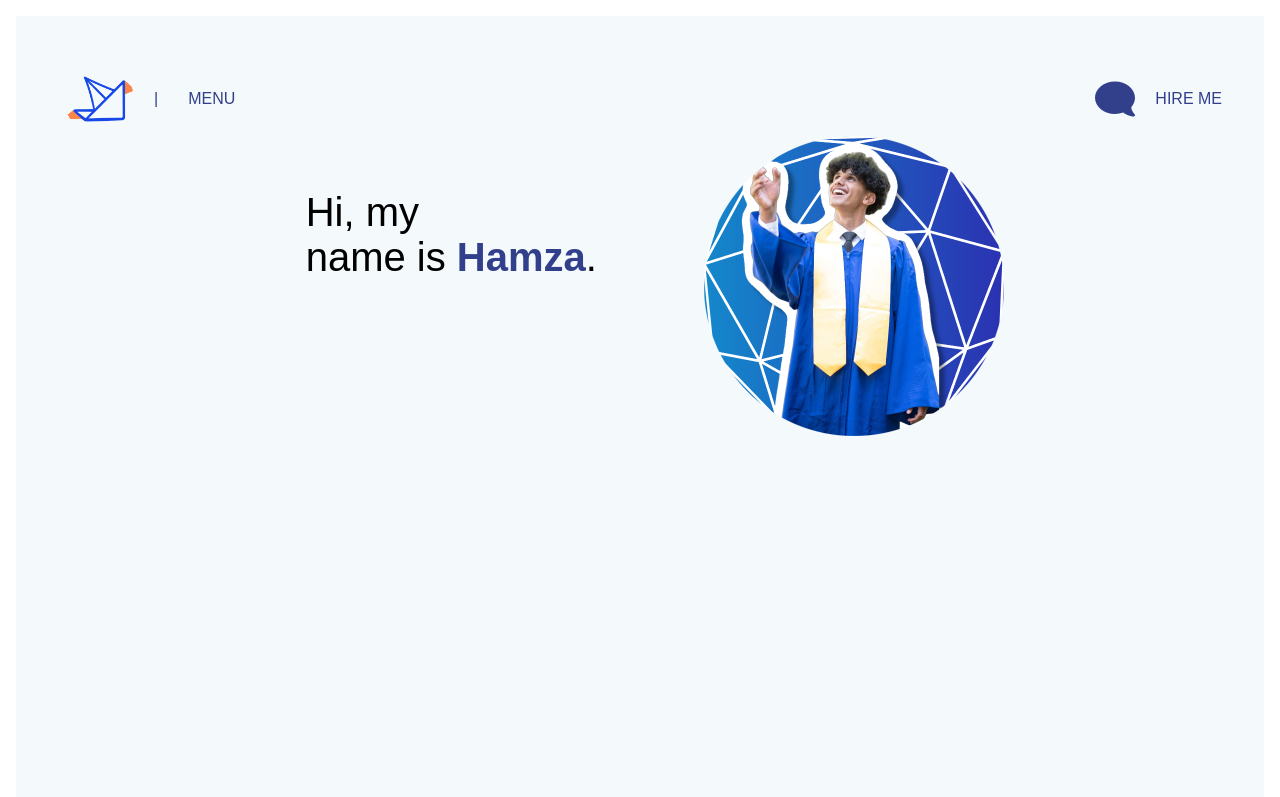
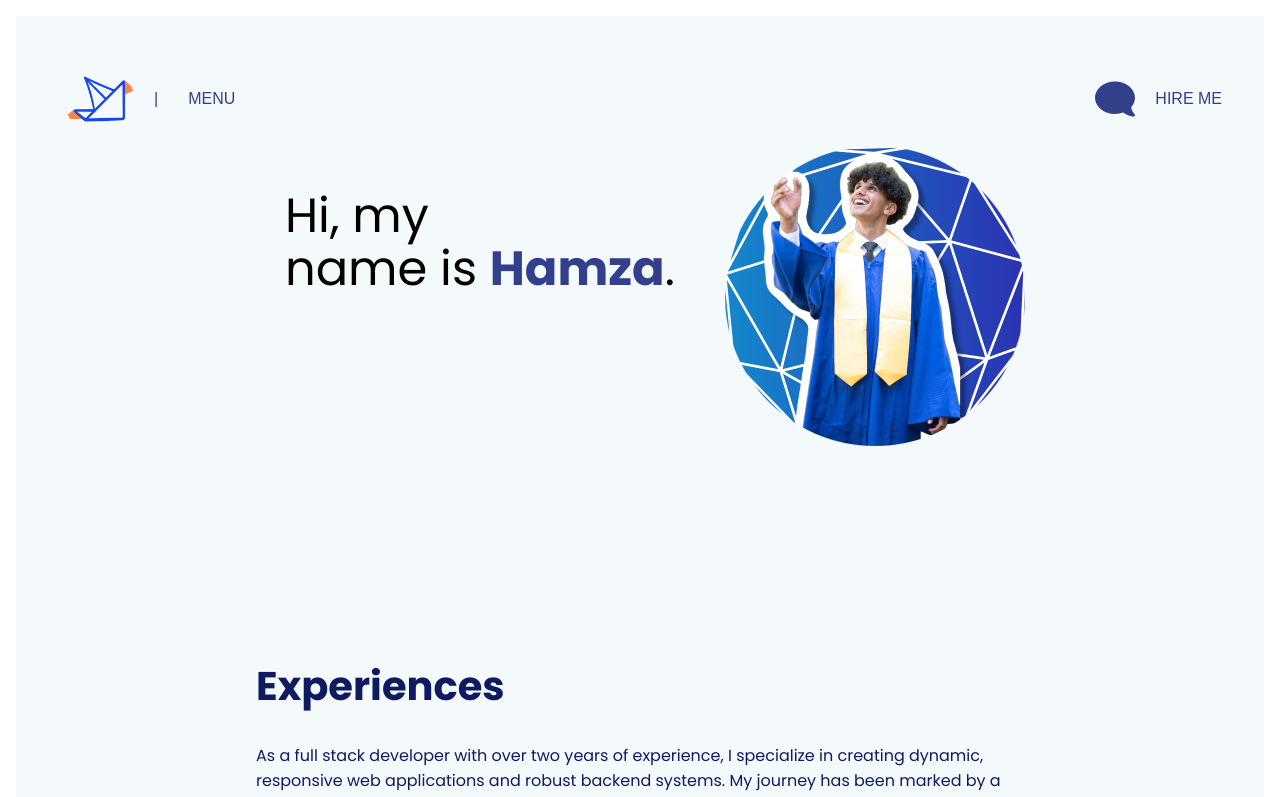
Before and after one commit to hamoooz1/Personal-Portfolio, a React (Create React App) app in the folder frontend/: page / in a window 1280 px wide. Shown: the top 797 px of the page. Built offline with nearby package versions, Linux system fonts and the light colour scheme.

Commit message:
change layout of website

```diff
--- a/frontend/src/App.css
+++ b/frontend/src/App.css
@@ -1,5 +1,7 @@
+@import url('https://fonts.googleapis.com/css2?family=Poppins:wght@300;400;500;600;700&display=swap');
+
 body {
-  font-family: Arial, sans-serif;
+  font-family: 'Poppins', sans-serif;
   margin: 0;
   padding: 0;
   background: rgb(244, 249, 252);
--- a/frontend/src/App.js
+++ b/frontend/src/App.js
@@ -42,13 +42,13 @@
         <>
           <Header />
           <Hero />
-          <Skills />
           <Experiences />
-          <About />
           <Projects />
           <Resume />
           <Blog />
           <Contact />
+          <About />
+          <Skills />
           <Footer />
         </>
       )}
--- a/frontend/src/styles/Header.css
+++ b/frontend/src/styles/Header.css
@@ -52,7 +52,7 @@
   border-radius: 50%;
 }
 
-img:hover {
+.logoBird:hover {
   transform: scale(1.2);
   transition: transform 0.4s ease;
   cursor: pointer;
--- a/frontend/src/styles/Hero.css
+++ b/frontend/src/styles/Hero.css
@@ -14,8 +14,9 @@
 }
 
 .intro h1 {
-  font-size: 2.5em;
-  margin-bottom: 20px;
+  font-size: 3em;
+  margin-bottom: 10px;
+  line-height: 1.1;
 }
 
 .intro .name {
```
